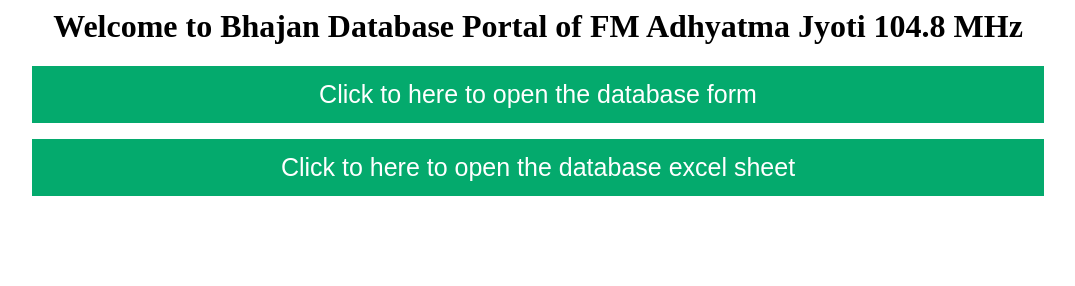
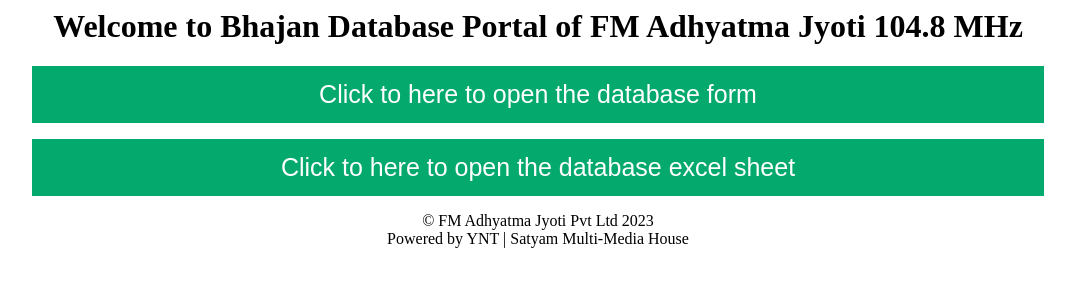
Before and after one commit to sensusad/fmbdb, a plain HTML site: page index.html in a window 1280 px wide. Shown: the whole page, without its empty margins (102-1177 px from the left). Drawn offline with Linux system fonts and the light colour scheme.

Commit message:
Update index.html

```diff
--- a/index.html
+++ b/index.html
@@ -25,6 +25,8 @@
 <h1> Welcome to Bhajan Database Portal of FM Adhyatma Jyoti 104.8 MHz </h1>
 <p> <button class="block" <button onclick="window.location.href='https://forms.gle/R8RGjrzbXabsBJmx5';"> Click to here to open the database form</button> </p>
 <p> <button class="block" <button onclick="window.location.href='https://docs.google.com/spreadsheets/d/1jAApw1Za4lnR5UwRlbPjwUBIxbGehuzEYka-Wxrmf4Q/edit?usp=sharing';"> Click to here to open the database excel sheet</button> </p>
-
    </body>
+<footer>
+   <p> © FM Adhyatma Jyoti Pvt Ltd 2023 <br> Powered by YNT | Satyam Multi-Media House </p>
+</footer>
 </html>
```
